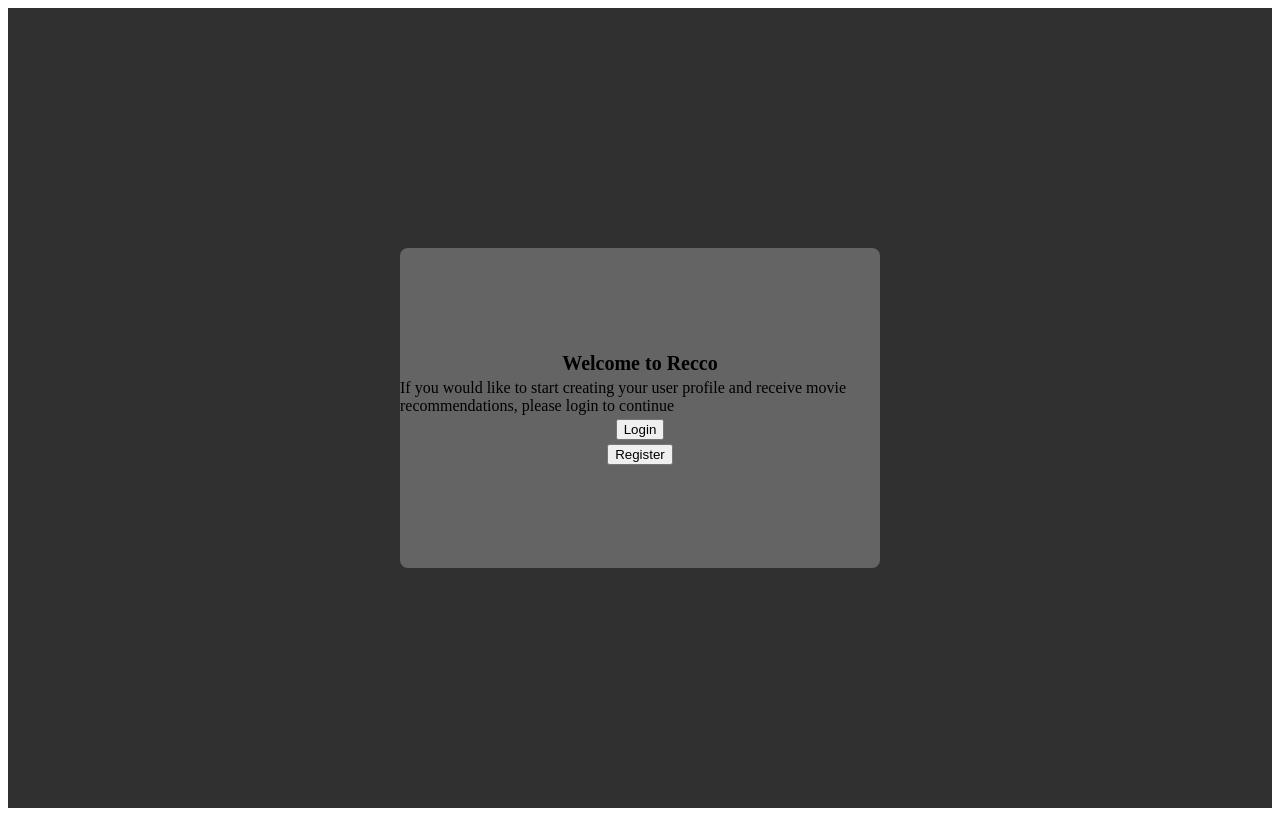
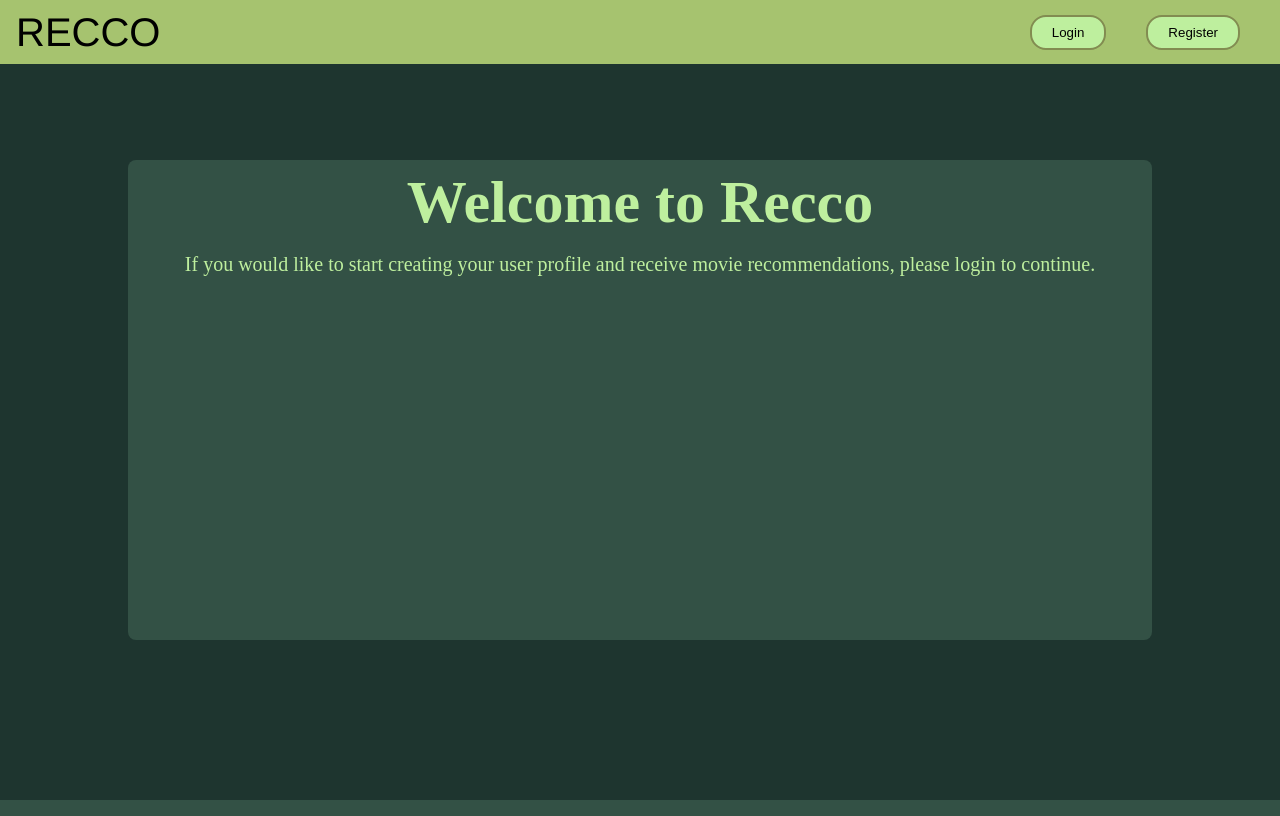
Before and after one commit to JFriendship/Movie-Recommendation-System, a Flask app: page / in a window 1280 px wide. Run offline with Flask 3, Linux system fonts and the light colour scheme; parts of the project's set-up code (start-up, migrations or seed data) failed here and were passed over.

Commit message:
Add Login and Register Functionality
Added functionality for login and register. Added some styling for the home page. Recommendations are now loaded automatically and based on the database data as opposed to the csv file. Also made it so dummy users from the dataset can be logged into for testing.

```diff
--- a/app.py
+++ b/app.py
@@ -13,15 +13,6 @@
 load_dotenv()
 app.secret_key = os.environ["FLASK_SECRET_KEY"]
 
-df_movies, df_ratings = pp.load_data_from_db()
-
-# Remove less active users and movies
-df_ratings, df_movies = pp.filter_less_active_data(df_ratings=df_ratings, df_movies=df_movies)
-df_train_ratings, df_test_ratings = pp.user_rating_train_test_split(df_ratings=df_ratings)
-df_genres = pp.encode_genres(df_movies=df_movies)
-user_profiles = model.create_user_profiles(df_ratings=df_train_ratings, df_movies=df_movies, df_genres=df_genres)
-df_user_movie_similarities = model.compute_similarity_matrix(user_profiles=user_profiles, df_genres=df_genres)
-
 def get_db():
     BASE_DIR = os.path.dirname(os.path.abspath(__file__))
     sys.path.append(os.path.join(BASE_DIR, '..'))
@@ -32,6 +23,15 @@
         g.db = sqlite3.connect(db_path)
         g.db.row_factory = sqlite3.Row
     return g.db
+
+def user_has_ratings(user_id):
+    db = get_db()
+    cur = db.execute("""
+        SELECT EXISTS(
+            SELECT 1 FROM ratings WHERE userId = ?
+        )
+    """, (user_id,))
+    return cur.fetchone()[0] == 1
 
 def login_required(view):
     @wraps(view)
@@ -44,11 +44,11 @@
 
 # -=| Routes |=- #
 @app.route('/')
-def index():
+def home():
     # if user is logged in, load the user's page
 
     #else, return welcome page template with link to login page
-    return render_template('index.html')
+    return render_template('home.html')
 
 @app.route('/register', methods=["GET", "POST"])
 def register():
@@ -77,13 +77,15 @@
         password = request.form["password"]
 
         db = get_db()
+        # Add  AND is_dataset_user = 0  after  username = ?  to ignore dataset accounts
         user = db.execute("""
-            SELECT * FROM users WHERE username = ? AND is_dataset_user = 0
+            SELECT * FROM users WHERE username = ?
         """, (username,)).fetchone()
 
         if user and check_password_hash(user["password_hash"], password):
             session.clear()
             session["user_id"] = user["user_id"]
+            session["username"] = username
             return redirect(url_for("recommendations"))
         else:
             return "Invalid login credentials", 401
@@ -95,25 +97,49 @@
     session.clear()
     return redirect(url_for("home"))
 
-@app.route('/recommendations', methods=['GET', 'POST'])
+@app.route('/recommendations')
 @login_required
 def recommendations():
     recommendations = None
-    if request.method == 'POST':
-        user_id = request.form.get('user_id')
-        try:
-            user_id = int(user_id)
-        except (ValueError, TypeError):
-            print("Invalid user_id submitted.")
 
-        if user_id:
-            recommendations = model.recommend_movies(user_id=user_id,
-                                                     df_user_movie_similarities=df_user_movie_similarities,
-                                                     df_ratings=df_train_ratings,
-                                                     df_movies=df_movies,
-                                                     num_recommendations=10)
-            recommendations = recommendations['title'].tolist()
-    return render_template('recommendations.html', recommendations=recommendations)
+    user_id = session["user_id"]
+    if user_has_ratings(user_id) == 0:
+        return render_template('recommendations.html',
+                               recommendations=recommendations,
+                               username=session["username"]
+                            )
+
+    db = get_db()
+
+    df_movies = pd.read_sql_query("SELECT * FROM movies", db)
+    df_ratings = pd.read_sql_query("SELECT * FROM ratings", db)
+    # df_movies, df_ratings = pp.load_data_from_db()
+
+    # Remove less active users and movies
+    # df_ratings, df_movies = pp.filter_less_active_data(df_ratings=df_ratings, df_movies=df_movies)
+
+    df_genres = pp.encode_genres(df_movies=df_movies)
+    user_profiles = model.create_user_profiles(df_ratings=df_ratings, df_movies=df_movies, df_genres=df_genres)
+    df_user_movie_similarities = model.compute_similarity_matrix(user_profiles=user_profiles, df_genres=df_genres)
+
+
+    try:
+        user_id = int(user_id)
+    except (ValueError, TypeError):
+        print("Something went wrong. Invalid user_id.")
+
+    recommendations = model.recommend_movies(user_id=user_id,
+                                                df_user_movie_similarities=df_user_movie_similarities,
+                                                df_ratings=df_ratings,
+                                                df_movies=df_movies,
+                                                num_recommendations=10)
+    recommendations = recommendations['title'].tolist()
+    return render_template('recommendations.html', recommendations=recommendations, username=session["username"])
+
+@app.route("/ratings")
+@login_required
+def ratings():
+    return render_template('ratings.html')
 
 if __name__ == '__main__':
     app.run(debug=True)
--- a/data_ingestion/create_users_table.py
+++ b/data_ingestion/create_users_table.py
@@ -58,7 +58,8 @@
     except Exception as e:
         print(f"Error: {e}")
     finally:
-        conn.close()
+        if conn:
+            conn.close()
 
 if __name__ == "__main__":
     create_users_table()
--- /dev/null
+++ b/static/css/home.css
@@ -0,0 +1,81 @@
+
+body {
+    margin: 0;
+    padding: 0;
+}
+
+.index-wrapper {
+    background-color: #1E352F;
+    width: 100%;
+    height: 100vh;
+    display: flex;
+    flex-direction: column;
+    justify-content: center;
+    align-items: center;
+}
+
+.nav-bar-wrapper {
+    background-color: #A6C36F;
+    width: 100%;
+    display: flex;
+    flex-direction: row;
+    top: 0;
+    position: fixed;
+    height: 64px;
+}
+
+.left-aligned-nav-wrapper {
+    display: flex;
+    flex-direction: row;
+    margin-left: 16px;
+    align-items: center;
+}
+.nav-title-text {
+    font-size: 40px;
+    font-family:'Franklin Gothic Medium', 'Arial Narrow', Arial, sans-serif;
+}
+
+.right-aligned-nav-wrapper {
+    display: flex;
+    justify-content: flex-end;
+    flex-direction: row;
+    flex-grow: 1;
+    align-items: center;
+    margin-right: 40px;
+    gap: 40px;
+}
+
+.nav-sign-in-button {
+    background-color: #BEEF9E;
+    border-radius: 16px;
+    padding: 8px 20px;
+    border: 2px solid #828C51;
+}
+.nav-sign-in-button:hover {
+    background-color: #90b17b;
+}
+
+.welcome-wrapper {
+    background-color: #335145;
+    display: flex;
+    flex-direction: column;
+    gap: 4px;
+    border-radius: 8px;
+    height: 60vh;
+    width: 80vw;
+    align-items: center;
+    justify-content: flex-start;
+}
+
+.welcome-text {
+    color: #BEEF9E;
+    font-weight: 600;
+    font-size: 60px;
+    margin-top: 8px;
+}
+
+.description-text {
+    margin-top: 12px;
+    color: #BEEF9E;
+    font-size: 20px;
+}
--- a/static/css/index.css
+++ /dev/null
@@ -1,26 +0,0 @@
-
-.index-wrapper {
-    background-color: rgb(48, 48, 48);
-    width: 100%;
-    height: 100vh;
-    display: flex;
-    justify-content: center;
-    align-items: center;
-}
-
-.welcome-wrapper {
-    background-color: rgb(100, 100, 100);
-    display: flex;
-    flex-direction: column;
-    gap: 4px;
-    border-radius: 8px;
-    height: 40vh;
-    width: 60vh;
-    align-items: center;
-    justify-content: center;
-}
-
-.welcome-text {
-    font-weight: 600;
-    font-size: 20px;
-}
--- /dev/null
+++ b/templates/home.html
@@ -0,0 +1,38 @@
+<!DOCTYPE html>
+
+<html>
+    <head>
+        <title> Recco </title>
+        <link rel="stylesheet" href="{{ url_for('static', filename='css/home.css') }}">
+    </head>
+    <body>
+        <div class="index-wrapper">
+            <div class="nav-bar-wrapper">
+                <div class="left-aligned-nav-wrapper">
+                    <div class="nav-title-text"> RECCO </div>
+                </div>
+                <div class="right-aligned-nav-wrapper">
+                    <form action="{{ url_for('login') }}" method="get">
+                        <button class="nav-sign-in-button" type="submit"> Login </button>
+                    </form>
+                    <form action="{{ url_for('register') }}" method="get">
+                        <button class="nav-sign-in-button type="submit"> Register </button>
+                    </form>
+
+
+                </div>
+            </div>
+            <div class="welcome-wrapper">
+                <div class="welcome-text"> Welcome to Recco </div>
+
+
+                <div class="description-text">
+                    If you would like to start creating your user profile
+                    and receive movie recommendations, please login
+                    to continue. </div>
+
+
+            </div>
+        </div>
+    </body>
+</html>
--- a/templates/index.html
+++ /dev/null
@@ -1,23 +0,0 @@
-<!DOCTYPE html>
-
-<html>
-    <head>
-        <title> Recco </title>
-        <link rel="stylesheet" href="{{ url_for('static', filename='css/index.css') }}">
-    </head>
-    <body>
-        <div class="index-wrapper">
-            <div class="welcome-wrapper">
-                <div class="welcome-text"> Welcome to Recco </div>
-                <div> If you would like to start creating your user profile and receive movie recommendations, please login to continue </div>
-                <form action="{{ url_for('login') }}" method="get">
-                    <button type="submit"> Login </button>
-                </form>
-                <form action="{{ url_for('register') }}" method="get">
-                    <button type="submit"> Register </button>
-                </form>
-
-            </div>
-        </div>
-    </body>
-</html>
```
Also changed, not shown: templates/recommendations.html (+4 -7 lines).
